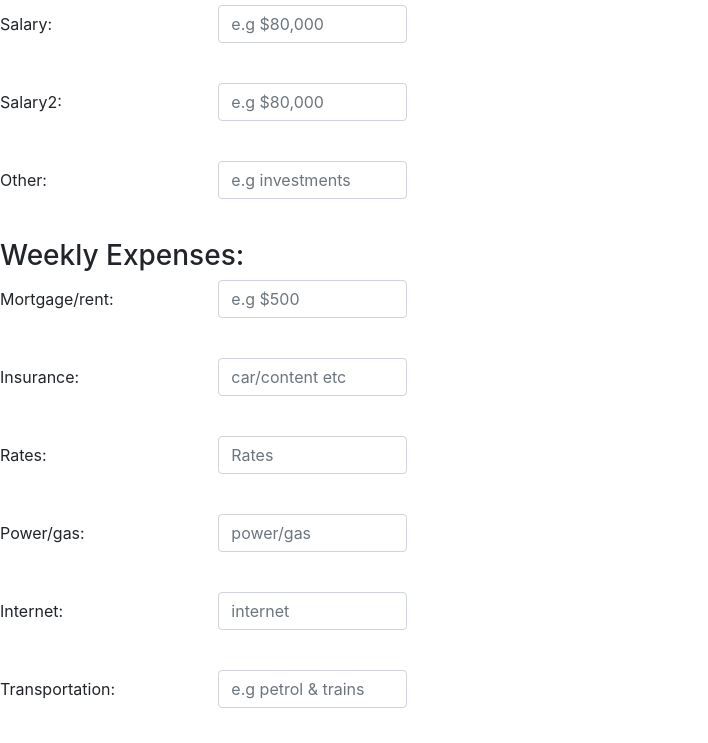
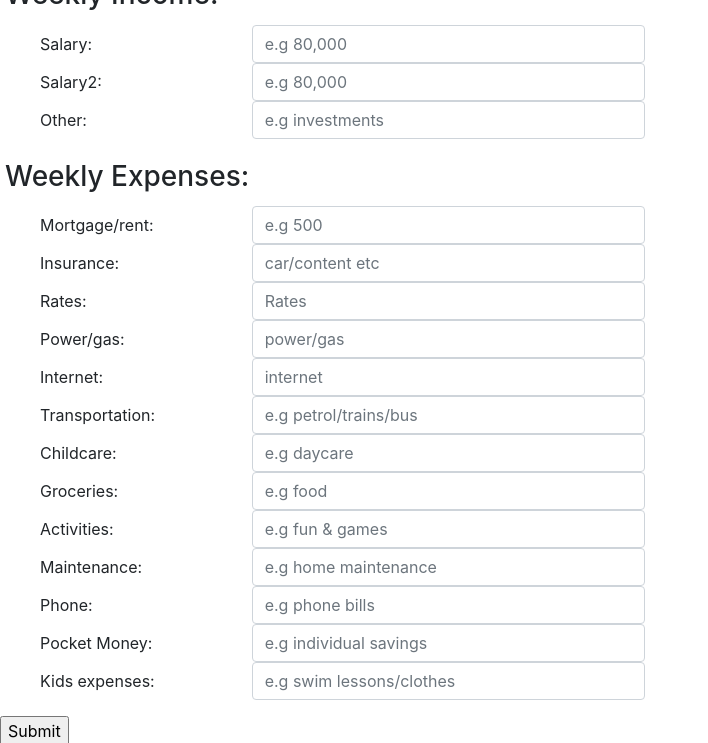
Before and after one commit to aliceals/Budget-tracker, a plain HTML site: page static/index.html in a window 1280 px wide. Shown: the part 93-836 px from the top of the page, without its empty margins (0-708 px from the left). Drawn offline with nearby package versions, Linux system fonts and the light colour scheme.

Commit message:
fixed up css

```diff
--- a/static/index.html
+++ b/static/index.html
@@ -4,7 +4,7 @@
         <meta charset="UTF-8" />
         <meta name="viewport" content="width=device-width, initial-scale=1.0" />
         <meta http-equiv="X-UA-Compatible" content="ie=edge" />
-    <link rel="stylesheet" type="text/css" href="/styles.css" />
+        <link rel="stylesheet" type="text/css" href="styles.css">
         <link
             rel="stylesheet"
             href="https://stackpath.bootstrapcdn.com/bootstrap/4.3.1/css/bootstrap.min.css"
@@ -18,89 +18,146 @@
         <h1>Budget Tracker</h1>
         <form>
             <h3>Weekly Income:</h3>
-      <div class ="form-group row">
-          <label for="salary" class="col-sm-2 col-form-label">Salary: </label>
-          <div class="col-sm-2"><input type="number" class="form-control" id="inputSalary" placeholder="e.g $80,000" /><br /></div></div>
-    <div class="form-group row">
-        <label for="salary2" class="col-sm-2 col-form-label">Salary2: </label>
-        <div class="col-sm-2"><input type="number" class="form-control" id="inputSalary2" placeholder="e.g $80,000" /><br /></div>
+            <div class="form-group">
+                <div class="row">
+                    <label for="salary" class="col-sm-2 col-form-label">Salary:
+                    </label>
+                    <div class="col-sm-4"><input type="number"
+                            class="form-control"
+                            id="inputSalary" placeholder="e.g 80,000" /></div>
                 </div>
-    <div class="form-group row">
-        <label for="other" class="col-sm-2 col-form-label">Other: </label>
-        <div class="col-sm-2"><input type="number" class="form-control" id="inputOther" placeholder="e.g investments" /><br /></div>
+                <div class="row">
+                    <label for="salary2" class="col-sm-2 col-form-label">Salary2:
+                    </label>
+                    <div class="col-sm-4"><input type="number"
+                            class="form-control"
+                            id="inputSalary2" placeholder="e.g 80,000" /></div>
+                </div>
+                <div class="row">
+                    <label for="other" class="col-sm-2 col-form-label">Other:
+                    </label>
+                    <div class="col-sm-4"><input type="number"
+                            class="form-control"
+                            id="inputOther" placeholder="e.g investments" /></div>
+                </div>
             </div>
 
             <h3>Weekly Expenses:</h3>
 
-<div class="form-group row">
-    <label for="mortgage" class="col-sm-2 col-form-label">Mortgage/rent: </label>
-    <div class="col-sm-2"><input type="number" class="form-control" id="inputMortgage" placeholder="e.g $500" /><br /></div>
+            <div class="form-group">
+                <div class="row">
+                    <label for="mortgage" class="col-sm-2 col-form-label">Mortgage/rent:
+                    </label>
+                    <div class="col-sm-4"><input type="number"
+                            class="form-control"
+                            id="inputMortgage" placeholder="e.g 500" /></div>
                 </div>
-<div class="form-group row">
-    <label for="insurance" class="col-sm-2 col-form-label">Insurance: </label>
-    <div class="col-sm-2"><input type="number" class="form-control" id="inputInsurance" placeholder="car/content etc" /><br />
+                <div class="row">
+                    <label for="insurance" class="col-sm-2 col-form-label">Insurance:
+                    </label>
+                    <div class="col-sm-4"><input type="number"
+                            class="form-control"
+                            id="inputInsurance" placeholder="car/content etc" />
                     </div>
                 </div>
-<div class="form-group row">
-    <label for="rates" class="col-sm-2 col-form-label">Rates: </label>
-    <div class="col-sm-2"><input type="number" class="form-control" id="inputRates"
-            placeholder="Rates" /><br />
+                <div class="row">
+                    <label for="rates" class="col-sm-2 col-form-label">Rates:
+                    </label>
+                    <div class="col-sm-4"><input type="number"
+                            class="form-control"
+                            id="inputRates"
+                            placeholder="Rates" />
                     </div>
                 </div>
-<div class="form-group row">
-    <label for="power/gas" class="col-sm-2 col-form-label">Power/gas: </label>
-    <div class="col-sm-2"><input type="number" class="form-control" id="inputGas" placeholder="power/gas" /><br />
+                <div class="row">
+                    <label for="power/gas" class="col-sm-2 col-form-label">Power/gas:
+                    </label>
+                    <div class="col-sm-4"><input type="number"
+                            class="form-control"
+                            id="inputGas" placeholder="power/gas" />
                     </div>
                 </div>
-<div class="form-group row">
-    <label for="interet" class="col-sm-2 col-form-label">Internet: </label>
-    <div class="col-sm-2"><input type="number" class="form-control" id="inputInternet" placeholder="internet" /><br />
+                <div class="row">
+                    <label for="interet" class="col-sm-2 col-form-label">Internet:
+                    </label>
+                    <div class="col-sm-4"><input type="number"
+                            class="form-control"
+                            id="inputInternet" placeholder="internet" />
                     </div>
                 </div>
-<div class="form-group row">
-    <label for="transportation" class="col-sm-2 col-form-label">Transportation: </label>
-    <div class="col-sm-2"><input type="number" class="form-control" id="inputTransportation" placeholder="e.g petrol & trains" /><br />
+                <div class="row">
+                    <label for="transportation" class="col-sm-2 col-form-label">Transportation:
+                    </label>
+                    <div class="col-sm-4">
+                        <input type="number"
+                            class="form-control"
+                            id="inputTransportation"
+                            placeholder="e.g petrol/trains/bus" />
                     </div>
                 </div>
-<div class="form-group row">
-    <label for="childcare" class="col-sm-2 col-form-label">Childcare: </label>
-    <div class="col-sm-2"><input type="number" class="form-control" id="inputChildcare"
-            placeholder="e.g daycare" /><br />
+                <div class="row">
+                    <label for="childcare" class="col-sm-2 col-form-label">Childcare:
+                    </label>
+                    <div class="col-sm-4"><input type="number"
+                            class="form-control"
+                            id="inputChildcare"
+                            placeholder="e.g daycare" />
                     </div>
                 </div>
-<div class="form-group row">
-    <label for="groceries" class="col-sm-2 col-form-label">Groceries: </label>
-    <div class="col-sm-2"><input type="number" class="form-control" id="inputGroceries"
-            placeholder="e.g food" /><br />
+                <div class="row">
+                    <label for="groceries" class="col-sm-2 col-form-label">Groceries:
+                    </label>
+                    <div class="col-sm-4"><input type="number"
+                            class="form-control"
+                            id="inputGroceries"
+                            placeholder="e.g food" />
                     </div>
                 </div>
-<div class="form-group row">
-    <label for="activities" class="col-sm-2 col-form-label">Activities: </label>
-    <div class="col-sm-2"><input type="number" class="form-control" id="inputActivities" placeholder="e.g fun & games" /><br />
+                <div class="row">
+                    <label for="activities" class="col-sm-2 col-form-label">Activities:
+                    </label>
+                    <div class="col-sm-4"><input type="number"
+                            class="form-control"
+                            id="inputActivities" placeholder="e.g fun & games"
+                            />
                     </div>
                 </div>
-<div class="form-group row">
-    <label for="maintenance" class="col-sm-2 col-form-label">Maintenance: </label>
-    <div class="col-sm-2"><input type="number" class="form-control" id="inputMaintenance"
-            placeholder="e.g home maintenance" /><br />
+                <div class="row">
+                    <label for="maintenance" class="col-sm-2 col-form-label">Maintenance:
+                    </label>
+                    <div class="col-sm-4"><input type="number"
+                            class="form-control"
+                            id="inputMaintenance"
+                            placeholder="e.g home maintenance" />
                     </div>
                 </div>
-<div class="form-group row">
-    <label for="phone" class="col-sm-2 col-form-label">Phone: </label>
-    <div class="col-sm-2"><input type="number" class="form-control" id="inputPhone"
-            placeholder="e.g phone bills" /><br />
+                <div class="row">
+                    <label for="phone" class="col-sm-2 col-form-label">Phone:
+                    </label>
+                    <div class="col-sm-4"><input type="number"
+                            class="form-control"
+                            id="inputPhone"
+                            placeholder="e.g phone bills" />
                     </div>
                 </div>
-<div class="form-group row">
-    <label for="pocket-money" class="col-sm-2 col-form-label">Pocket Money: </label>
-    <div class="col-sm-2"><input type="number" class="form-control" id="inputPocketMoney"
-            placeholder="e.g individual savings" /><br />
+                <div class="row">
+                    <label for="pocket-money" class="col-sm-2 col-form-label">Pocket
+                        Money: </label>
+                    <div class="col-sm-4"><input type="number"
+                            class="form-control"
+                            id="inputPocketMoney"
+                            placeholder="e.g individual savings" />
                     </div>
                 </div>
-<div class="form-group row">
-    <label for="kids" class="col-sm-2 col-form-label">Kids expenses: </label>
-    <div class="col-sm-2"><input type="number" class="form-control" id="inputKids"
-            placeholder="e.g swim lessons/clothes" /><br />
+                <div class="row">
+                    <label for="kids" class="col-sm-2 col-form-label">Kids
+                        expenses:
+                    </label>
+                    <div class="col-sm-4"><input type="number"
+                            class="form-control"
+                            id="inputKids"
+                            placeholder="e.g swim lessons/clothes" />
+                    </div>
                 </div>
             </div>
 
@@ -108,7 +165,9 @@
             <input type="submit" value="Submit" />
 
             <h3>Total:</h3>
-      Total: <input type="text" name="total" /><br />
+            <div class="row">
+                Total: <input type="text" name="total" />
+            </div>
 
 
 
--- a/static/styles.css
+++ b/static/styles.css
@@ -0,0 +1,15 @@
+h3 {
+  padding-top: 20px;
+  padding-bottom: 5px;
+  padding-left: 5px;
+  padding-top: 5px;
+}
+
+.row {
+  padding-left: 40px;
+}
+
+h1 {
+  padding-top: 10px;
+  padding-left: 5px;
+}
```
Lines whose indentation alone changed are shown as unchanged.
